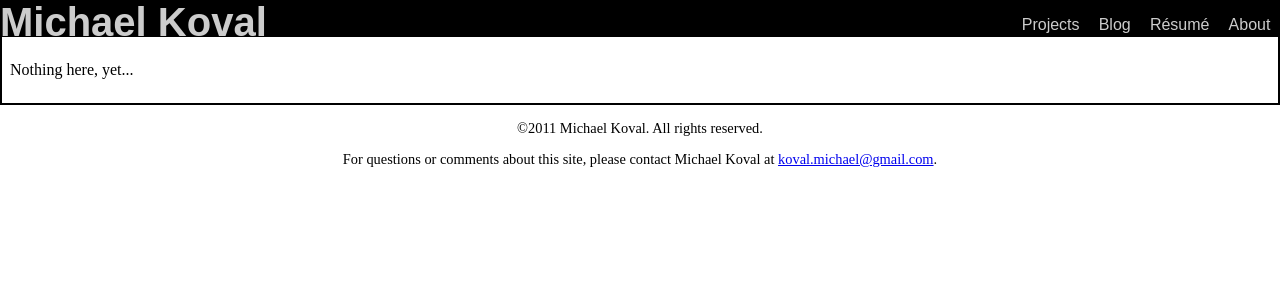
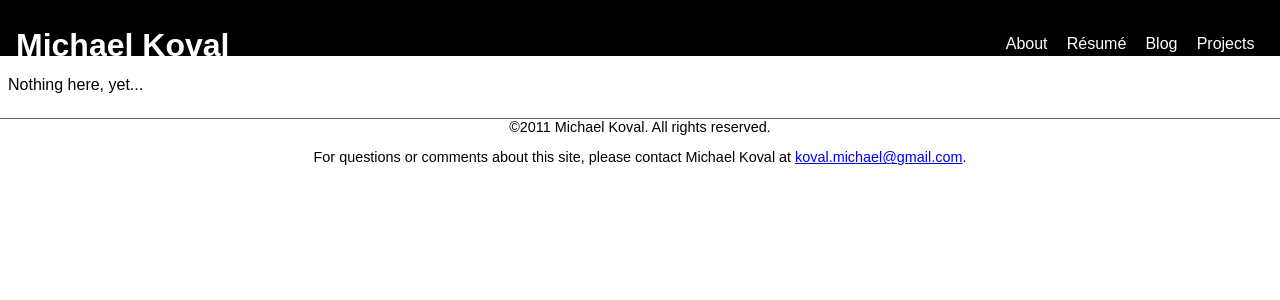
Before and after one commit to mkoval/mkoval.github.com, a Jekyll site: the page built from blog/index.html, in a window 1280 px wide. Shown: the top 300 px of the page. Built offline with Jekyll 4.4.1, drawn with Linux system fonts in a browser that asks for light colours; some web fonts are replaced.

Commit message:
improved header style

```diff
--- a/_layouts/default.html
+++ b/_layouts/default.html
@@ -2,13 +2,15 @@
   "http://www.w3.org/TR/xhtml11/DTD/xhtml11.dtd">
 <html xmlns="http://www.w3.org/1999/xhtml" xml:lang="en" lang="en-us">
 <head>
+	<meta http-equiv="Content-Type" content="text/html; charset=utf-8"/>
 	<title>{{ page.title }}</title>
-	<link rel="stylesheet" type="text/css" href="/style.css"/>
+	<link rel="stylesheet" type="text/css" href="../style.css"/>
+	<link rel="stylesheet" type="text/css" href="http://fonts.googleapis.com/css?family=Puritan"/>
 </head>
 <body>
 
 <div id="header">
-	<h1>Michael Koval</h1>
+	<h1><a href="/">Michael Koval</a></h1>
 	<ul id="nav">
 		<li><a href="/">About</a></li>
 		<li><a href="/resume">Résumé</a></li>
--- a/style.css
+++ b/style.css
@@ -1,34 +1,58 @@
 html, body {
-	margin:  0;
-	padding: 0;
+	margin:          0;
+	padding:         0;
+	font-family:     'Puritan', arial, sans-serif;
+}
+
+h1, h2, h3, h4, h5, h6 {
+	color:           #333;
+	font-family:     arial, sans-serif;
+	margin:          0 0 0.25em 0;
+	padding:         0;
+}
+
+p {
+	margin:          0 0 1em 0;
 }
 
 /* Header */
 div#header {
-	background: #000;
-	color:      #CCC;
+	color:           #FFF;
+	background:      #000;
+	height:          3em;
+	padding:         0.5em 1em 0 1em;
+	margin:          0 0 0.75em 0;
+	position:        relative;
 }
 
 div#header h1 {
-	font-family: sans-serif;
-	font-size:   2.5em;
-	margin:      0 0 -1em 0;
-	padding:     0;
-	cursor:      default;
+	position:        absolute;
+	bottom:          -0.25em;
+	left:            0.50em;
+	padding:         0;
+	margin:          0;
+	color:           inherit;
+}
+
+div#header h1 a {
+	color:           inherit;
+	text-decoration: none;
 }
 
 div#header ul#nav {
-	height:        1.9em;
-	margin:        0;
-	padding:       0;
-	cursor:        default;
+	position:        absolute;
+	bottom:          0.2em;
+	right:           1em;
+	margin:          0;
+	padding:         0;
+	cursor:          default;
 }
 
 div#header ul#nav li {
 	display:         block;
 	padding-top:     0.73em;
 	margin:          0 0.4em;
-	float:           right;
+	float:           left;
 	list-style-none: none;
 }
 
@@ -40,17 +64,17 @@ div#header ul#nav li a {
 }
 
 div#header ul#nav li a:hover {
-	border-bottom: 0.2em solid #000;
+	border-bottom:   0.3em solid #000;
 }
 
 /* Content */
 div#content {
-	border:  2px solid #000;
-	padding: 0.5em;
+	padding:         0.5em;
 }
 
 /* Footer */
 div#footer {
-	font-size:  0.9em;
-	text-align: center;
+	border-top:      1px solid #666;
+	font-size:       0.9em;
+	text-align:      center;
 }
```
Also changed, not shown: 1 other file.
